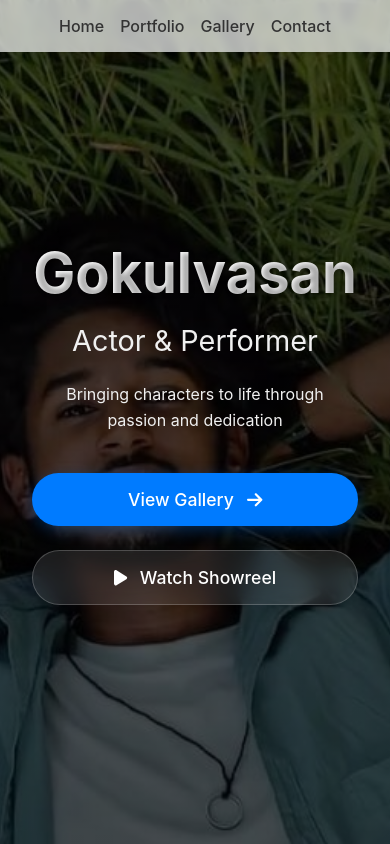
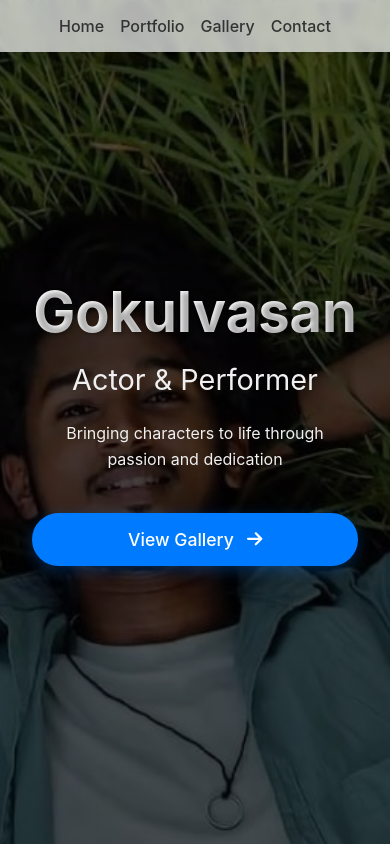
Before and after one commit to Gokulvasano7/portfolio, a React (Create React App) app: page / in a window 390 px wide. Shown: the top 844 px of the page. Built offline with nearby package versions, Linux system fonts and the light colour scheme; the HTML template or start-up script is replaced by a standard one.

Commit message:
Add files via upload

```diff
--- a/src/components/Home.js
+++ b/src/components/Home.js
@@ -2,10 +2,7 @@ import React from 'react';
 import { Link } from 'react-router-dom';
 import { motion } from 'framer-motion';
 import { FontAwesomeIcon } from '@fortawesome/react-fontawesome';
-import {
-  // faTheaterMasks, faFilm, faClock,
-  faPlay, faArrowRight
-} from '@fortawesome/free-solid-svg-icons';
+import { faArrowRight } from '@fortawesome/free-solid-svg-icons';
 import AnimatedBackground from './AnimatedBackground';
 import '../styles/Home.css';
 
@@ -13,8 +10,6 @@ import '../styles/Home.css';
 import heroImage from '../images/gimage1.jpg';
 
 function Home() {
-
-
   return (
     <div className="home-section">
       <AnimatedBackground type="home" />
@@ -61,9 +56,6 @@ function Home() {
             <Link to="/gallery" className="primary-btn">
               View Gallery <FontAwesomeIcon icon={faArrowRight} />
             </Link>
-            <Link to="/showreel" className="secondary-btn">
-              <FontAwesomeIcon icon={faPlay} /> Watch Showreel
-            </Link>
           </motion.div>
         </div>
       </motion.div>
--- a/src/styles/Home.css
+++ b/src/styles/Home.css
@@ -53,7 +53,8 @@
 .hero-cta {
   margin-top: 2.5rem;
   display: flex;
-  gap: 1.5rem;
+  justify-content: center;
+  align-items: center;
 }
 
 .primary-btn, .secondary-btn {
@@ -298,24 +299,12 @@
 
   .hero-cta {
     flex-direction: column;
+    justify-content: center;
   }
 
   .primary-btn, .secondary-btn {
     width: 100%;
     justify-content: center;
-  }
-
-  .highlight-card {
-    width: 100%;
-    max-width: 300px;
-  }
-
-  .works-grid1 {
-    grid-template-columns: 1fr;
-  }
-
-  .video-grid {
-    grid-template-columns: 1fr;
   }
 }
 
```
